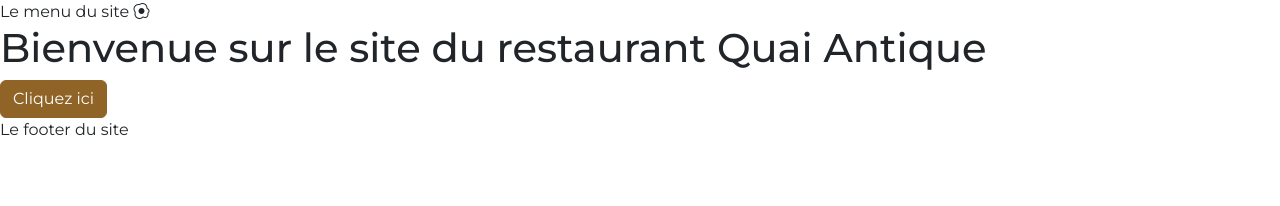
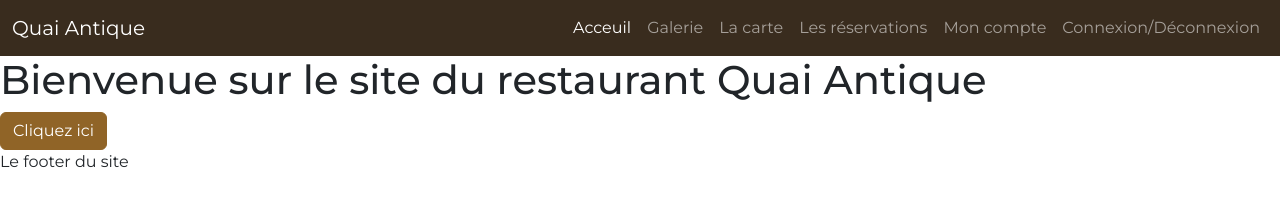
Before and after one commit to GueuleDAmour/bite, a website with bundled scripts: page index.html in a window 1280 px wide. Built offline with nearby package versions, Linux system fonts and the light colour scheme; files whose address does not match are found by name.

Commit message:
Add site header

```diff
--- a/index.html
+++ b/index.html
@@ -10,7 +10,36 @@
     <title>Document</title>
 </head>
 <body>
- <header>Le menu du site <i class="bi bi-egg-fried"></i></header>
+ <header>
+    <nav class="navbar navbar-expand-lg bg-dark" data-bs-theme="dark">
+        <div class="container-fluid">
+          <a class="navbar-brand" href="/">Quai Antique</a>
+          <button class="navbar-toggler" type="button" data-bs-toggle="collapse" data-bs-target="#navbarSupportedContent" aria-controls="navbarSupportedContent" aria-expanded="false" aria-label="Toggle navigation">
+            <span class="navbar-toggler-icon"></span>
+          </button>
+          <div class="collapse navbar-collapse" id="navbarSupportedContent">
+            <ul class="navbar-nav ms-auto mb-2 mb-lg-0">
+              <li class="nav-item">
+                <a class="nav-link active" href="/">Acceuil</a>
+              </li>
+              <li class="nav-item">
+                <a class="nav-link" href="#">Galerie</a>
+              <li class="nav-item">
+                <a class="nav-link" href="#">La carte</a>
+              </li>
+              <li class="nav-item">
+                <a class="nav-link" href="#">Les réservations</a>
+              </li>
+              <li class="nav-item">
+                <a class="nav-link" href="#">Mon compte</a>
+              </li>
+              <li class="nav-item">
+                <a class="nav-link" href="#">Connexion/Déconnexion</a>
+              </li>
+            </ul>
+          </div>
+        </div>
+      </nav></header>
     <main id="main-page">
         <!--Ici sera injectée le contenu du site-->
     </main>
```
